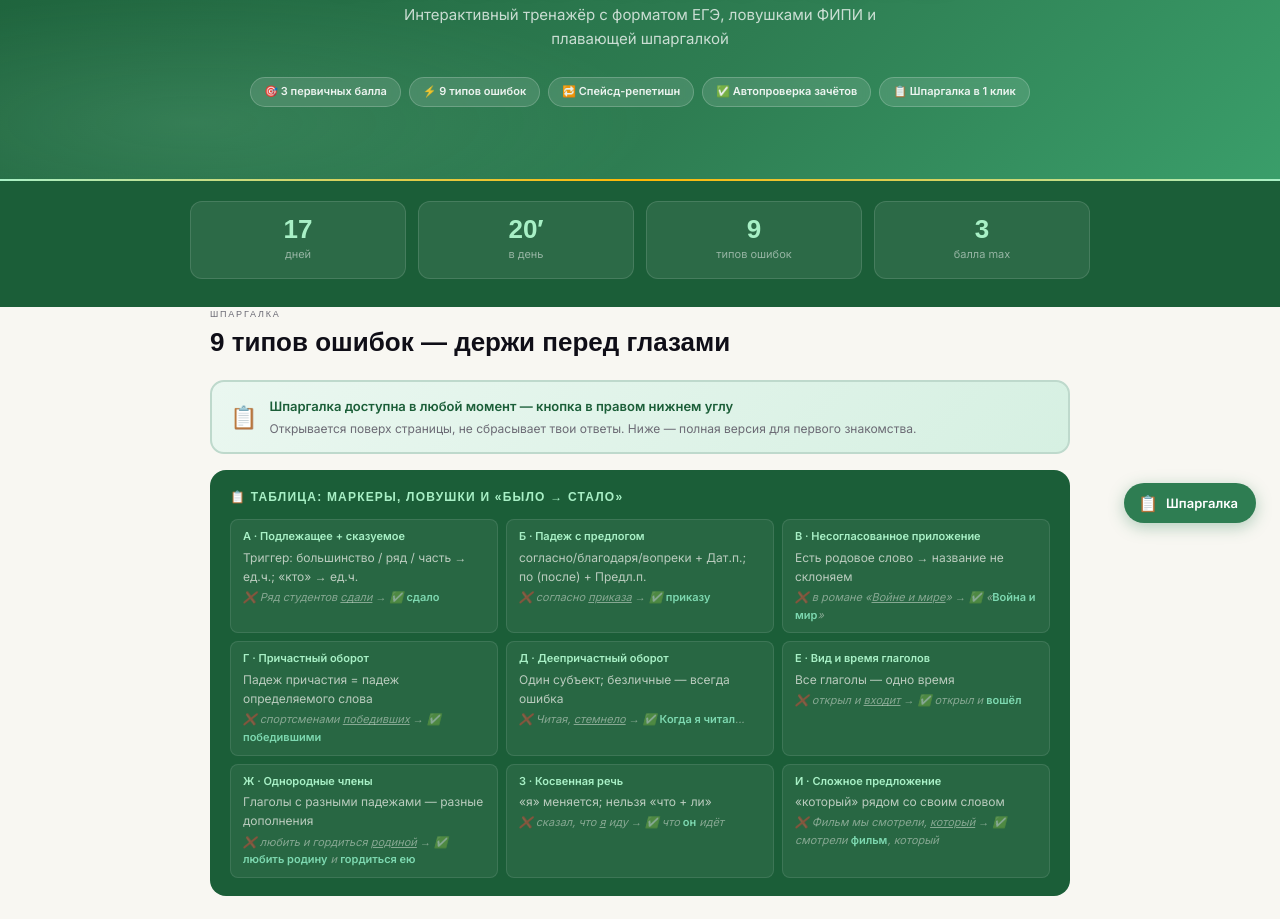
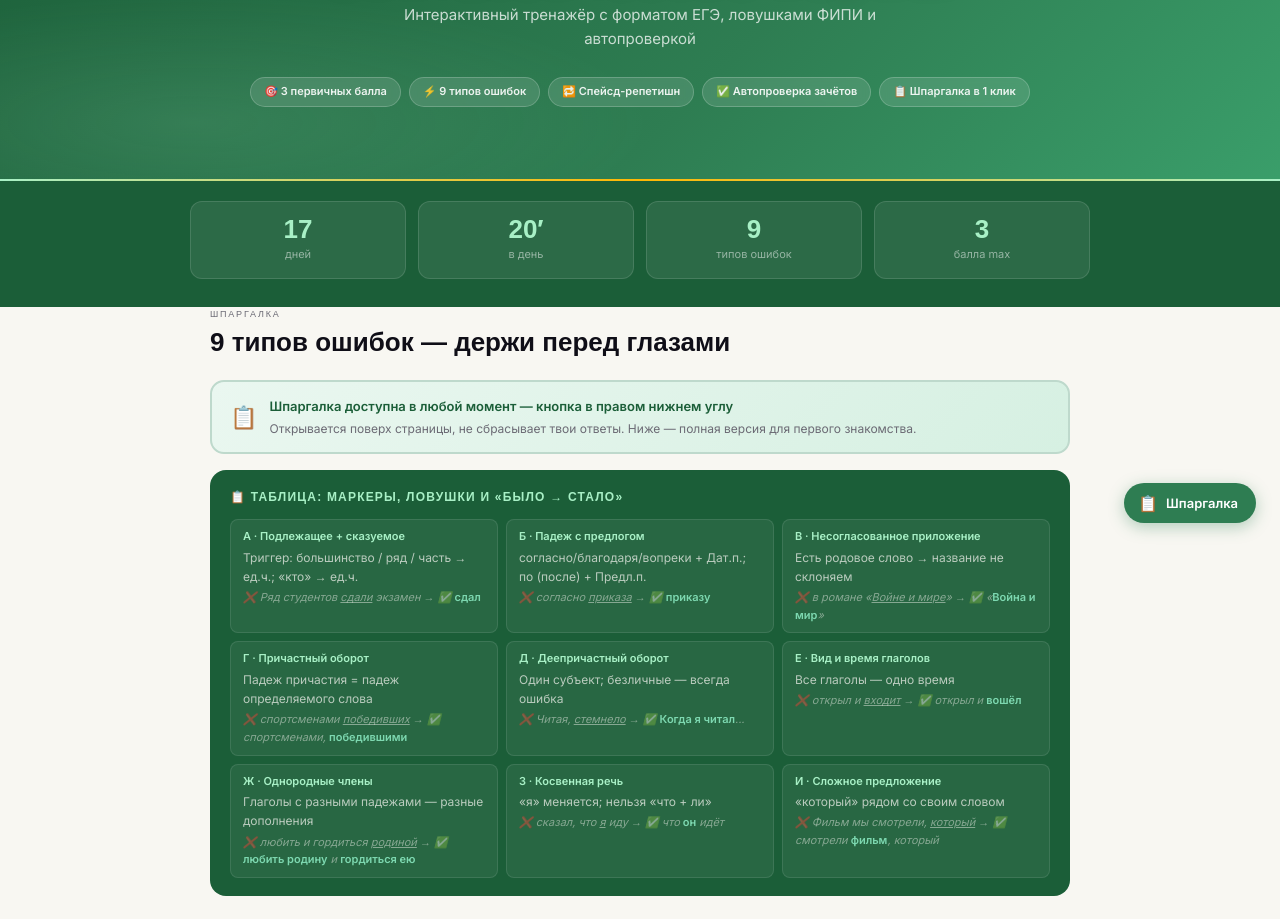
Before and after one commit to langustlingua/Ru8, a plain HTML site: page index.html in a window 1280 px wide. Shown: the part 253-1172 px from the top of the page. Drawn offline with Linux system fonts and the light colour scheme; a web font is replaced by a local one.

Commit message:
Add files via upload

```diff
--- a/index.html
+++ b/index.html
@@ -3,7 +3,15 @@
 <head>
 <meta charset="UTF-8">
 <meta name="viewport" content="width=device-width, initial-scale=1.0">
-<title>Задание 8 ЕГЭ — Тренажёр</title>
+<title>Задание 8 ЕГЭ — Тренажёр по русскому языку</title>
+<meta name="description" content="Бесплатный тренажёр по заданию 8 ЕГЭ. 9 типов грамматических ошибок, формат ЕГЭ, автопроверка, шпаргалка. 17 дней по 20 минут — без регистрации.">
+<meta property="og:title" content="Задание 8 ЕГЭ — Тренажёр по русскому языку">
+<meta property="og:description" content="Бесплатный тренажёр по заданию 8 ЕГЭ. 9 типов грамматических ошибок, формат ЕГЭ, автопроверка, шпаргалка. 17 дней по 20 минут — без регистрации.">
+<meta property="og:type" content="website">
+<meta property="og:locale" content="ru_RU">
+<meta name="twitter:card" content="summary">
+<meta name="twitter:title" content="Задание 8 ЕГЭ — Тренажёр по русскому языку">
+<meta name="twitter:description" content="Бесплатный тренажёр по заданию 8 ЕГЭ. 9 типов грамматических ошибок, формат ЕГЭ, автопроверка, шпаргалка. 17 дней по 20 минут — без регистрации.">
 <link href="https://fonts.googleapis.com/css2?family=Unbounded:wght@400;700;900&family=Inter:wght@400;500;600&display=swap" rel="stylesheet">
 <style>
 *,*::before,*::after{box-sizing:border-box;margin:0;padding:0}
@@ -258,7 +266,7 @@ footer{text-align:center;padding:22px 20px;color:var(--muted);font-size:11px;bor
         <div class="modal-row">
           <div class="modal-err">А · Подлежащее + сказуемое</div>
           <div class="modal-trigger">Триггер: большинство / ряд / часть + мн.ч.; «кто» в придаточной</div>
-          <div class="modal-ex">❌ Ряд студентов <u>сдали</u> → ✅ <b>сдало</b></div>
+          <div class="modal-ex">❌ Ряд студентов <u>сдали</u> экзамен → ✅ <b>сдал</b></div>
           <div class="modal-ex">❌ Те, кто хочет, должен → ✅ <b>должны</b> (при «те» мн.ч.)</div>
         </div>
         <div class="modal-row">
@@ -276,7 +284,7 @@ footer{text-align:center;padding:22px 20px;color:var(--muted);font-size:11px;bor
         <div class="modal-row">
           <div class="modal-err">Г · Причастный оборот</div>
           <div class="modal-trigger">Падеж причастия = падеж определяемого слова</div>
-          <div class="modal-ex">❌ спортсменами, <u>победивших</u> (Род.) → ✅ <b>победившими</b> (Тв.)</div>
+          <div class="modal-ex">❌ спортсменами, <u>победивших</u> (Род.) → ✅ спортсменами, <b>победившими</b> (Тв.)</div>
         </div>
         <div class="modal-row" style="border-left-color:var(--warn)">
           <div class="modal-err" style="color:#7a5800">Д · Деепричастный оборот</div>
@@ -343,7 +351,7 @@ footer{text-align:center;padding:22px 20px;color:var(--muted);font-size:11px;bor
 <section class="hero">
   <p class="hero-eye">ЕГЭ · Русский язык · 17 дней · 20 минут в день</p>
   <h1>Задание 8<br><span>Синтаксические нормы</span></h1>
-  <p class="hero-sub">Интерактивный тренажёр с форматом ЕГЭ, ловушками ФИПИ и плавающей шпаргалкой</p>
+  <p class="hero-sub">Интерактивный тренажёр с форматом ЕГЭ, ловушками ФИПИ и автопроверкой</p>
   <div class="pills">
     <span class="pill">🎯 3 первичных балла</span>
     <span class="pill">⚡ 9 типов ошибок</span>
@@ -376,10 +384,10 @@ footer{text-align:center;padding:22px 20px;color:var(--muted);font-size:11px;bor
 <div class="cheat">
   <div class="cheat-title">📋 Таблица: маркеры, ловушки и «было → стало»</div>
   <div class="cheat-grid">
-    <div class="cheat-row"><div class="cheat-err">А · Подлежащее + сказуемое</div><div class="cheat-trigger">Триггер: большинство / ряд / часть → ед.ч.; «кто» → ед.ч.</div><div class="cheat-ex">❌ Ряд студентов <u>сдали</u> → ✅ <b>сдало</b></div></div>
+    <div class="cheat-row"><div class="cheat-err">А · Подлежащее + сказуемое</div><div class="cheat-trigger">Триггер: большинство / ряд / часть → ед.ч.; «кто» → ед.ч.</div><div class="cheat-ex">❌ Ряд студентов <u>сдали</u> экзамен → ✅ <b>сдал</b></div></div>
     <div class="cheat-row"><div class="cheat-err">Б · Падеж с предлогом</div><div class="cheat-trigger">согласно/благодаря/вопреки + Дат.п.; по (после) + Предл.п.</div><div class="cheat-ex">❌ согласно <u>приказа</u> → ✅ <b>приказу</b></div></div>
     <div class="cheat-row"><div class="cheat-err">В · Несогласованное приложение</div><div class="cheat-trigger">Есть родовое слово → название не склоняем</div><div class="cheat-ex">❌ в романе «<u>Войне и мире</u>» → ✅ «<b>Война и мир</b>»</div></div>
-    <div class="cheat-row"><div class="cheat-err">Г · Причастный оборот</div><div class="cheat-trigger">Падеж причастия = падеж определяемого слова</div><div class="cheat-ex">❌ спортсменами <u>победивших</u> → ✅ <b>победившими</b></div></div>
+    <div class="cheat-row"><div class="cheat-err">Г · Причастный оборот</div><div class="cheat-trigger">Падеж причастия = падеж определяемого слова</div><div class="cheat-ex">❌ спортсменами <u>победивших</u> → ✅ спортсменами, <b>победившими</b></div></div>
     <div class="cheat-row"><div class="cheat-err">Д · Деепричастный оборот</div><div class="cheat-trigger">Один субъект; безличные — всегда ошибка</div><div class="cheat-ex">❌ Читая, <u>стемнело</u> → ✅ <b>Когда я читал</b>...</div></div>
     <div class="cheat-row"><div class="cheat-err">Е · Вид и время глаголов</div><div class="cheat-trigger">Все глаголы — одно время</div><div class="cheat-ex">❌ открыл и <u>входит</u> → ✅ открыл и <b>вошёл</b></div></div>
     <div class="cheat-row"><div class="cheat-err">Ж · Однородные члены</div><div class="cheat-trigger">Глаголы с разными падежами — разные дополнения</div><div class="cheat-ex">❌ любить и гордиться <u>родиной</u> → ✅ <b>любить родину</b> и <b>гордиться ею</b></div></div>
@@ -415,8 +423,8 @@ footer{text-align:center;padding:22px 20px;color:var(--muted);font-size:11px;bor
 <div class="day0-banner">
 <h3>Знай эти слова — и всё станет понятнее</h3>
 <div class="glossary">
-<div class="gterm"><div class="gterm-word">Подлежащее</div><div class="gterm-def">Главный деятель предложения. Отвечает на вопрос <b>кто? что?</b></div><div class="gterm-ex">«<b>Ряд студентов</b> сдало экзамен» — «ряд студентов» — подлежащее.</div></div>
-<div class="gterm"><div class="gterm-word">Сказуемое</div><div class="gterm-def">Что делает подлежащее. Отвечает на вопрос <b>что делает? что делали?</b></div><div class="gterm-ex">«Ряд студентов <b>сдало</b> экзамен» — «сдало» — сказуемое. Не «сдали» — потому что «ряд» требует ед.ч.</div></div>
+<div class="gterm"><div class="gterm-word">Подлежащее</div><div class="gterm-def">Главный деятель предложения. Отвечает на вопрос <b>кто? что?</b></div><div class="gterm-ex">«<b>Ряд студентов</b> сдал экзамен» — «ряд студентов» — подлежащее.</div></div>
+<div class="gterm"><div class="gterm-word">Сказуемое</div><div class="gterm-def">Что делает подлежащее. Отвечает на вопрос <b>что делает? что делали?</b></div><div class="gterm-ex">«Ряд студентов <b>сдал</b> экзамен» — «сдал» — сказуемое. Не «сдали» — потому что «ряд» (м.р.) требует ед.ч.</div></div>
 <div class="gterm"><div class="gterm-word">Субъект</div><div class="gterm-def">Тот, кто выполняет действие. Иногда не совпадает с подлежащим.</div><div class="gterm-ex">В «Читая книгу, у меня возник вопрос» — читаю <b>я</b>, а не вопрос.</div></div>
 <div class="gterm"><div class="gterm-word">Падеж</div><div class="gterm-def">Форма слова, отвечающая на вопрос: Им.(кто?), Род.(кого?), Дат.(кому?), Вин.(кого?), Тв.(кем?), Пр.(о ком?).</div><div class="gterm-ex">Тв.п. = кем/чем: «<b>спортсменами</b>». Вин.п. = кого/что: «вижу <b>спортсменов</b>».</div></div>
 <div class="gterm"><div class="gterm-word">Причастный оборот</div><div class="gterm-def">Группа слов с причастием (слово на -ший, -вший, -нный, -тый), описывает предмет.</div><div class="gterm-ex">«Спортсмены, <b>победившие на Олимпиаде</b>, получили медали» — оборот выделен.</div></div>
@@ -437,7 +445,7 @@ footer{text-align:center;padding:22px 20px;color:var(--muted);font-size:11px;bor
 <p><b>Суть:</b> сказуемое не согласуется с подлежащим по числу или роду.</p>
 <p style="margin-top:8px">🔍 <b>Три главных случая:</b></p>
 <ul style="margin:6px 0 0 16px;font-size:13px">
-<li style="margin-bottom:5px"><b>«Большинство / ряд / часть / множество»</b> + сущ. → сказуемое <b>ед.ч.</b>: <i>Большинство студентов <u>сдало</u> экзамен.</i></li>
+<li style="margin-bottom:5px"><b>«Большинство / ряд / часть / множество»</b> + сущ. → сказуемое <b>ед.ч.</b>, согласуется в роде по главному слову: <i>Большинство студентов <u>сдало</u> (ср.р.). Ряд студентов <u>сдал</u> (м.р.). Часть студентов <u>сдала</u> (ж.р.).</i></li>
 <li style="margin-bottom:5px"><b>«Кто»</b> в придаточной → сказуемое <b>ед.ч.</b>: <i>Те, кто <u>занимается</u> спортом, реже болеет.</i><br>Но: при <b>«все / те»</b> → сказуемое <b>мн.ч.</b>: <i>Те, кто хочет, <b>должны</b> готовиться.</i></li>
 <li><b>Аббревиатура</b> → по главному слову: МИД → <u>объявило</u>; ООН → <u>приняла</u></li>
 </ul>
@@ -482,7 +490,7 @@ footer{text-align:center;padding:22px 20px;color:var(--muted);font-size:11px;bor
 <div class="dbody"><div class="lesson">
 <div><span class="warmup-badge">🔁 Разминка — тип А</span>
 <div class="task"><ol class="ex">
-<li>Ряд вопросов осталось без ответа. <span class="anti-tag">антипример</span> <span class="anti-why">— ряд → ед.ч. «осталось» уже верно</span></li>
+<li>Ряд вопросов остался без ответа. <span class="anti-tag">антипример</span> <span class="anti-why">— ряд (м.р.) → ед.ч. м.р. «остался» верно</span></li>
 <li>Те, кто участвовал в олимпиаде, получили дипломы. <span class="anti-tag">антипример</span> <span class="anti-why">— при «те» допустимо мн.ч. «получили»</span></li>
 <li>МВД сообщило о задержании. <span class="anti-tag">антипример</span> <span class="anti-why">— МВД = Министерство, ср.р. → «сообщило» верно</span></li>
 </ol><textarea class="ans" rows="2" placeholder="1. ✓  2. ✓  3. ✓"></textarea></div></div>
@@ -1068,7 +1076,7 @@ footer{text-align:center;padding:22px 20px;color:var(--muted);font-size:11px;bor
 <p><b>Ловушка 1 (А):</b> «Те, кто» — при «те» мн.ч., при «кто» ед.ч.<br>✅ <i>Те, кто <b>хочет</b> поступить, <b>должны</b> готовиться.</i></p>
 <p style="margin-top:6px"><b>Ловушка 2 (Б):</b> «вследствие + Род.п.» vs «благодаря + Дат.п.»</p>
 <p style="margin-top:6px"><b>Ловушка 3 (В):</b> без родового слова → название склоняется: в «<b>Войне и мире</b>»</p>
-<p style="margin-top:6px"><b>Ловушка 4 (Г):</b> причастие выглядит странно, но верное: <i>спортсменами <b>победившими</b></i></p>
+<p style="margin-top:6px"><b>Ловушка 4 (Г):</b> причастие выглядит странно, но верное: <i>спортсменами, <b>победившими</b></i></p>
 <p style="margin-top:6px"><b>Ловушка 5 (Д):</b> безличные — всегда ошибка: <i>Читая, <b>стемнело</b></i> — у «стемнело» нет субъекта!</p>
 </div></div>
 <div><div class="bl">✏️ 12 предложений — ловушки вперемешку</div>
```
